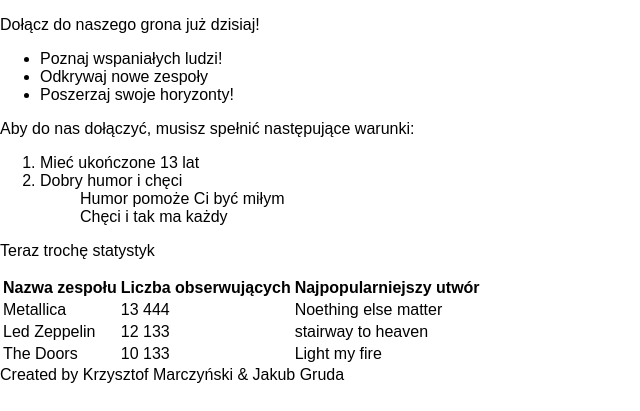
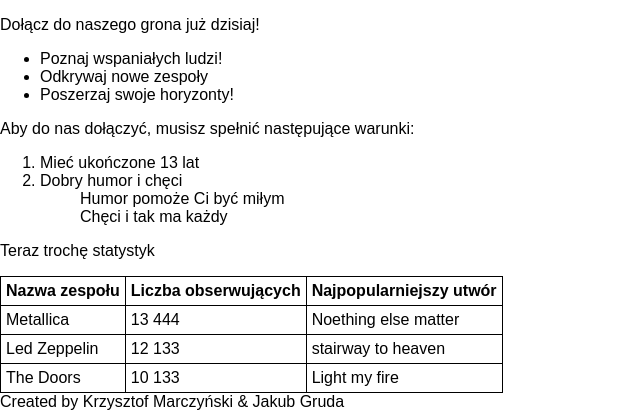
Before and after one commit to kp-marczynski/webowe, a PHP site: page / in a window 1280 px wide; the page is wider, and only the part inside the window is pictured. Shown: the part 753-1164 px from the top of that part, without its empty margins (0-640 px from the left). Before the commit the page ends 1136 px from the top of that part, so only its background shows below. Run offline with PHP 8.4, Linux system fonts and the light colour scheme.

Commit message:
Add table styles

```diff
--- a/index.html
+++ b/index.html
@@ -74,6 +74,13 @@
         </table>
 
     </article>
+
+
+
+    <table>
+
+    </table>
+
 </section>
 <aside></aside>
 <footer>Created by Krzysztof Marczyński & Jakub Gruda</footer>
--- a/styles.css
+++ b/styles.css
@@ -18,3 +18,11 @@ body{
 img{
     max-width: var(--max-page-width);
 }
+
+table, th, td {
+    border: 1px solid black;
+    border-collapse: collapse;
+}
+th, td {
+    padding: 5px;
+}
```
